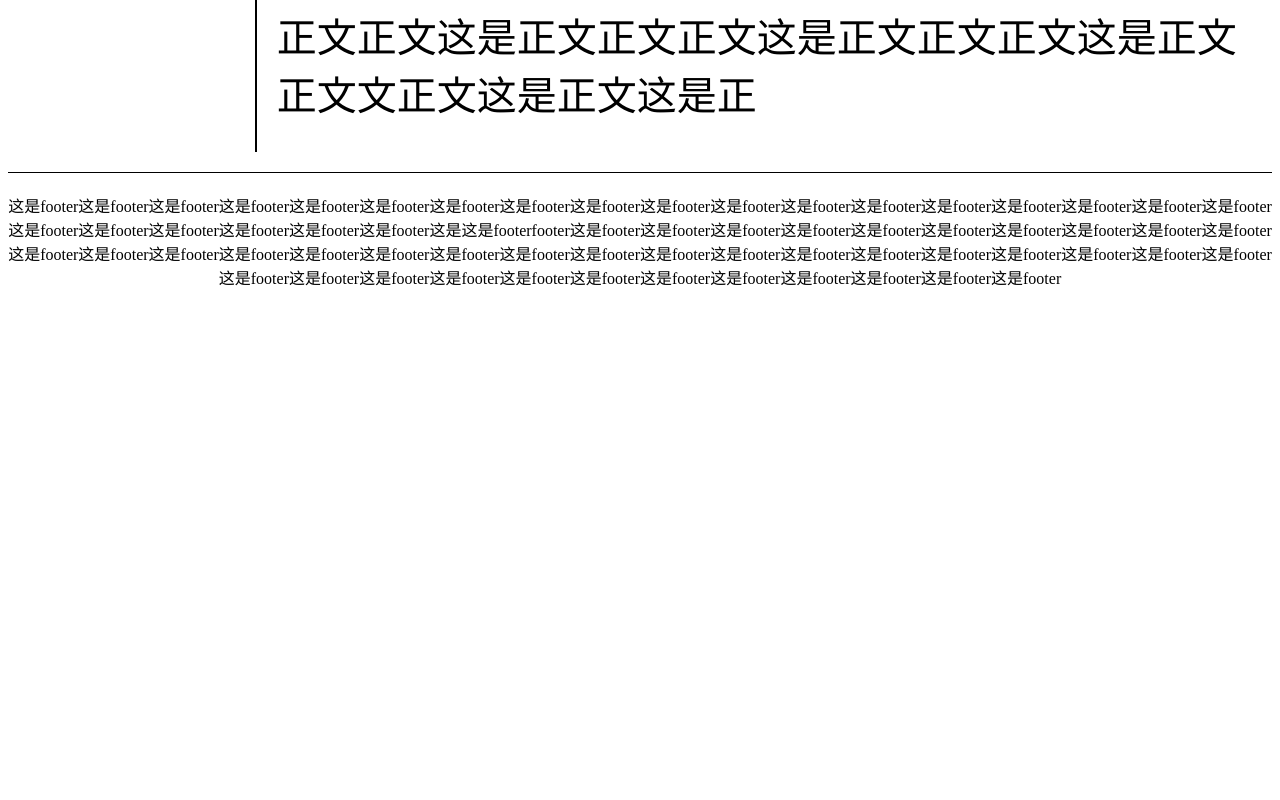
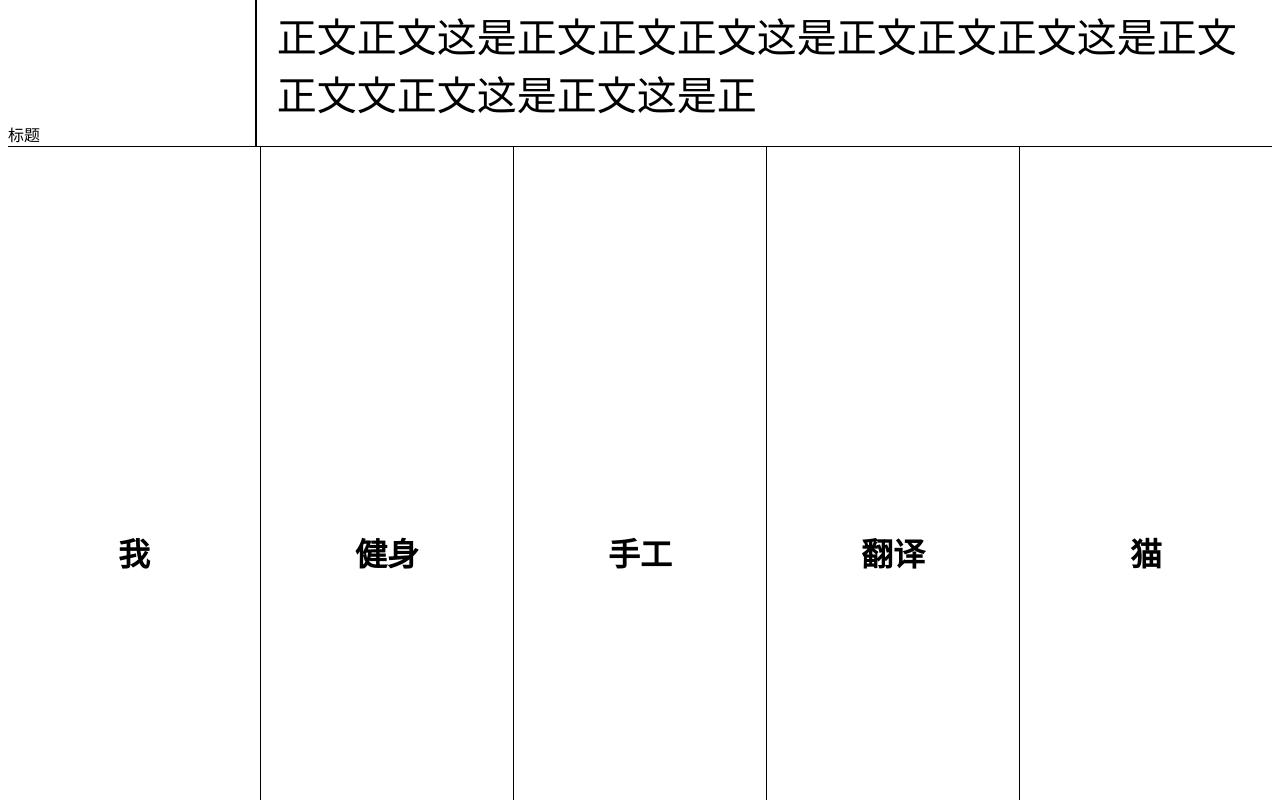
Before and after one commit to AvailableUser1/My_Project_Vue, a Vue app in the folder MyFirstWebsite/vue-project/: page / in a window 1280 px wide. Shown: the part 1820-2620 px from the top of the page. Before the commit the page ends 2117 px from the top, so only its background shows below. Built offline with nearby package versions, Linux system fonts and the light colour scheme; a web font is replaced by a local one.

Commit message:
测试grid样式

```diff
--- a/MyFirstWebsite/vue-project/src/App.vue
+++ b/MyFirstWebsite/vue-project/src/App.vue
@@ -1,9 +1,9 @@
 <script setup>
-
+import { ref } from 'vue';
 import Navbar from './components/Navbar.vue';
-import Sidebar from './components/Sidebar.vue';
-import Zhengwen from './components/Zhengwen.vue';
+import Main from './components/Main.vue';
 import Myfooter from './components/Myfooter.vue';
+import Cod from './components/Cod.vue';
 
 const navContentobj = {
     first: "我",
@@ -12,38 +12,25 @@ const navContentobj = {
     forth: "翻译",
     fifth: "猫"
 }
-const sideContentobj = {
-    first: "我",
-    second: "健身",
-    third: "手工",
-    forth: "翻译",
-    fifth: "猫",
-
-}
+let show = ref("false");
 </script>
 <template >
 
-    <div class="nav">
-    <Navbar :item="navContentobj"></Navbar>
+    <div class="nav"  >
+        <Navbar :item="navContentobj">
+        </Navbar>
     </div>
-    <div class="main">
-    <div class="sidebar">
-    <Sidebar :sideItem="sideContentobj"> </Sidebar>
+    <div class="mian" >
+        <Main></Main>
     </div>
-    <div class="article">
-    <Zhengwen></Zhengwen>
-    </div>
+    <div class="codFront" >
+        <Cod></Cod>
     </div>
     <div class="footer">
         <Myfooter></Myfooter>
     </div>
+
 </template>
 <style scoped>
 
-.main {
-    display: grid;
-    grid-template-columns: 1fr 4fr;
-    gap: 20px;
-}
-
 </style>
--- /dev/null
+++ b/MyFirstWebsite/vue-project/src/components/Cod.vue
@@ -0,0 +1,76 @@
+<template>
+    <div class="title">标题</div>
+    <div id="grid">
+        <div class="me">
+            <h1>我</h1>
+        </div>
+        <div class="fit">
+            <h1>健身</h1>
+        </div>
+        <div class="handcraft">
+            <h1>手工</h1>
+        </div>
+        <div class="translate">
+        <h1>翻译</h1>
+        </div>
+        <div class="cat">
+            <h1>猫</h1>
+        </div>
+    </div>
+</template>
+
+<script setup>
+
+</script>
+
+<style  scoped>
+body {
+    margin: 0;
+}
+h1 {
+    padding-top: 45vh;
+}
+h1:hover {
+    color: white;
+}
+#grid {
+    height: 100vh;
+    transition: 500ms;
+    display: grid;
+    grid-template-columns: 1fr 1fr 1fr 1fr 1fr;
+    gap: .8px;
+    background: black;
+    text-align: center;
+    cursor: pointer;
+}
+
+:where(.me, .fit, .handcraft, .translate, .cat) {
+    background: white;
+    transition: 300ms;
+}
+
+:where(.me, .fit, .handcraft, .translate, .cat):hover {
+    background: black;
+}
+
+#grid:has(.me:hover) {
+    grid-template-columns: 1fr 0.5fr 0.5fr 0.5fr 0.5fr;
+
+}
+#grid:has(.fit:hover) {
+    grid-template-columns: 0.5fr 1fr 0.5fr 0.5fr 0.5fr;
+}
+#grid:has(.handcraft:hover) {
+    grid-template-columns: 0.5fr 0.5fr 1fr 0.5fr 0.5fr;
+}
+#grid:has(.translate:hover) {
+    grid-template-columns: 0.5fr 0.5fr 0.5fr 1fr 0.5fr;
+}
+#grid:has(.cat:hover) {
+    grid-template-columns: 0.5fr 0.5fr 0.5fr 0.5fr 1fr;
+}
+.title{
+    border-bottom: 1px solid black;
+    position: sticky;
+}
+</style>
--- /dev/null
+++ b/MyFirstWebsite/vue-project/src/components/Main.vue
@@ -0,0 +1,36 @@
+<template>
+
+    <div class="main">
+        <div class="sidebar">
+        <Sidebar :sideItem="sideContentobj"> </Sidebar>
+        </div>
+        <div class="article">
+        <Zhengwen></Zhengwen>
+        </div>
+        </div>
+
+</template>
+
+<script setup>
+
+import Sidebar from './Sidebar.vue';
+import Zhengwen from './Zhengwen.vue';
+
+const sideContentobj = {
+    first: "我",
+    second: "健身",
+    third: "手工",
+    forth: "翻译",
+    fifth: "猫",
+
+}
+
+</script>
+
+<style  scoped>
+.main {
+    display: grid;
+    grid-template-columns: 1fr 4fr;
+    gap: 20px;
+}
+</style>
--- a/MyFirstWebsite/vue-project/src/components/Myfooter.vue
+++ b/MyFirstWebsite/vue-project/src/components/Myfooter.vue
@@ -12,7 +12,7 @@
 <style  scoped>
 footer {
     padding-top: 20px;
-    margin-top: 50px;
+    /* margin-top: 50px; */
     text-align: center;
     border-top: 1px solid black;
 }
```
